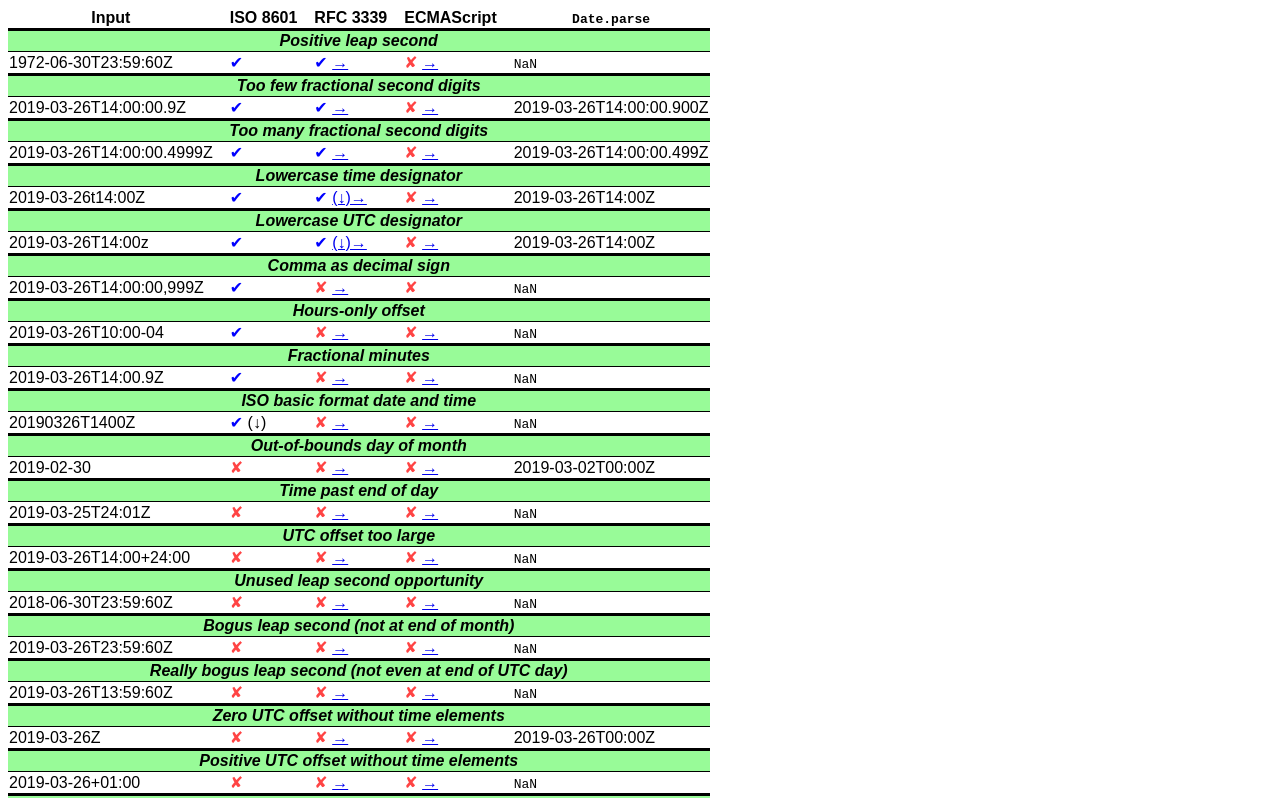
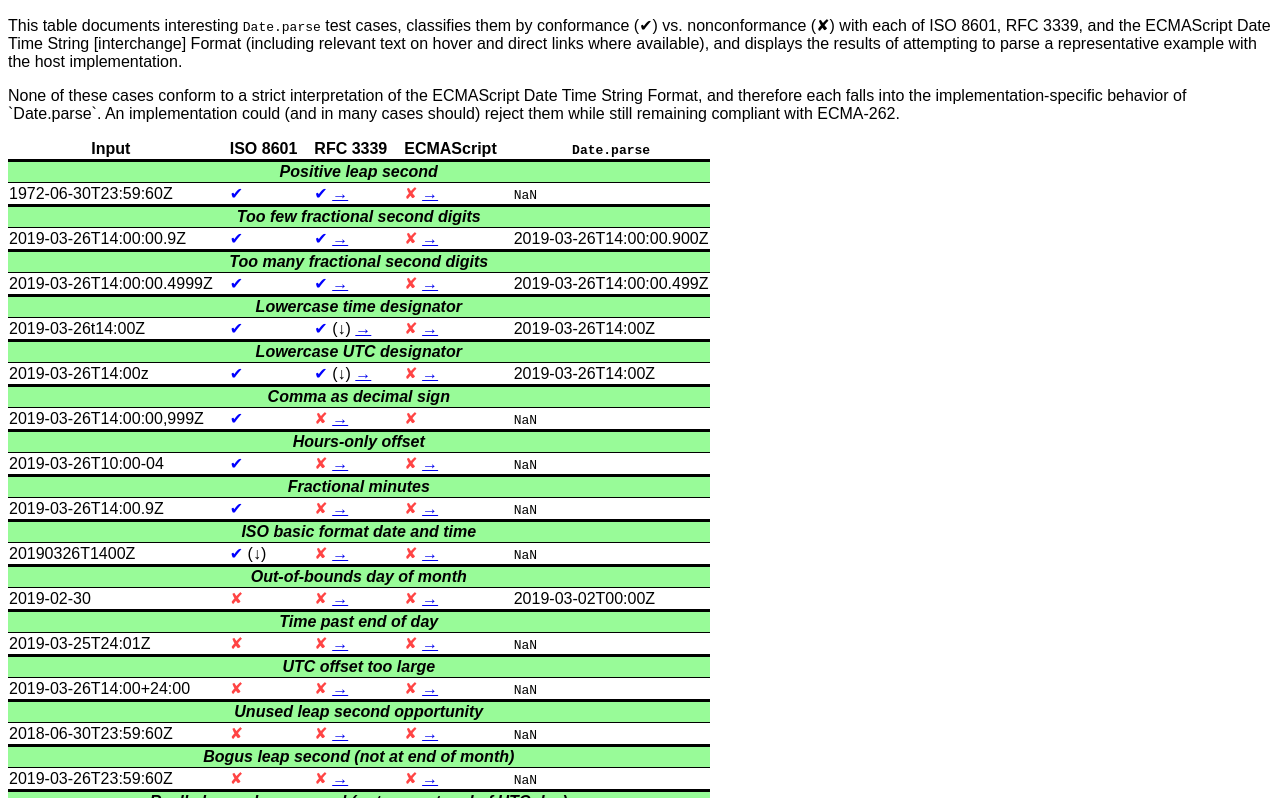
Before and after one commit to tc39/proposal-uniform-interchange-date-parsing, a website: page docs/cases.html in a window 1280 px wide. Shown: the top 798 px of the page. Drawn offline with Linux system fonts and the light colour scheme.

Commit message:
Improve test cases page

```diff
--- a/docs/cases.html
+++ b/docs/cases.html
@@ -8,6 +8,8 @@
   <script defer src="cases.js"></script>
 </head>
 <body>
+  <p>This table documents interesting <code>Date.parse</code> test cases, classifies them by conformance (✔) vs. nonconformance (✘) with each of ISO 8601, RFC 3339, and the ECMAScript Date Time String [interchange] Format (including relevant text on hover and direct links where available), and displays the results of attempting to parse a representative example with the host implementation.</p>
+  <p>None of these cases conform to a strict interpretation of the ECMAScript Date Time String Format, and therefore each falls into the implementation-specific behavior of `Date.parse`. An implementation could (and in many cases should) reject them while still remaining compliant with ECMA-262.</p>
   <table class="cases">
     <thead>
       <tr>
--- a/docs/cases.js
+++ b/docs/cases.js
@@ -9,10 +9,10 @@
 	var refs = document.querySelectorAll(".cases tbody td[data-ref]");
 	Array.prototype.forEach.call(refs, function( elRef ) {
 		var elLink = document.createElement("a");
-	  elLink.setAttribute("href", elLink.getAttribute("data-ref"));
+		elLink.setAttribute("href", elRef.getAttribute("data-ref"));
 		elLink.setAttribute("target", "_blank");
-	  elLink.innerHTML = elRef.innerHTML + "→";
-	  elRef.innerHTML = " ";
+		elLink.appendChild(document.createTextNode("→"));
+		elRef.appendChild(document.createTextNode(" "));
 		elRef.appendChild(elLink);
 	});
 
@@ -30,8 +30,7 @@
 		var elOutput = elCase.appendChild(document.createElement("td"));
 		if ( bRejected ) {
 			elOutput.innerHTML = "<code>NaN</code>";
-	  }
-	  else {
+		} else {
 			// Try to match the input format w.r.t. time.
 			var strOutput = new Date(tsOutput).toISOString();
 			if ( /[T\x20]./i.test(strInput) ) {
```
Lines whose indentation alone changed are shown as unchanged.
